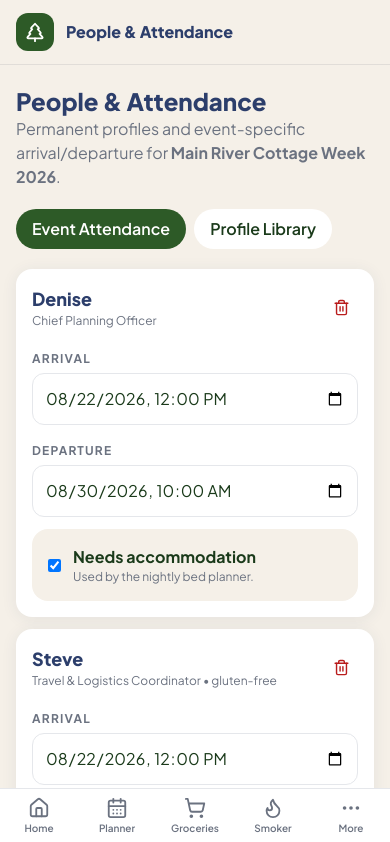
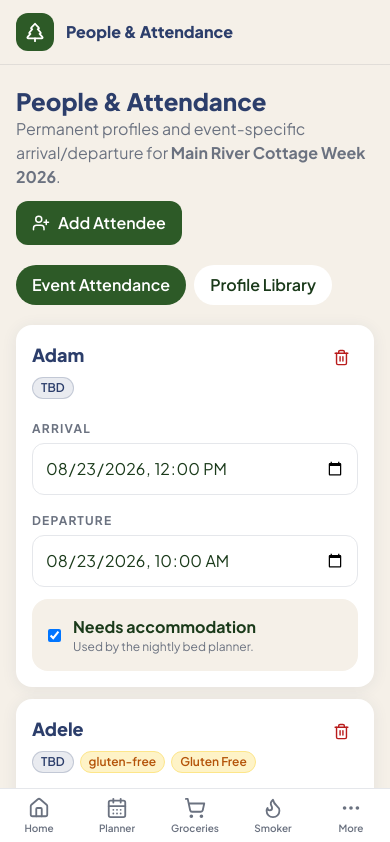
Before and after one commit to deniseblinn-star/main-river-cottage-guide, a React (Vite) app: page /people in a window 390 px wide. Shown: the top 842 px of the page. Built offline with nearby package versions, Linux system fonts and the light colour scheme.

Commit message:
Add people roles and dietary profiles

```diff
--- a/src/context/EventContext.jsx
+++ b/src/context/EventContext.jsx
@@ -5,10 +5,71 @@ import { accommodationSeed } from '../utils/accommodations'
 import { activityTemplateSeed, ensureActivityTemplates, ensureEventActivities } from '../utils/activities'
 
 const STORAGE_KEY='main-river-v3-event-engine'
+
+const DEFAULT_ROLES=[
+  'Chief Planning Officer',
+  'Event Coordinator',
+  'Travel Coordinator',
+  'Activities Coordinator',
+  'Pitmaster',
+  'Sous Chef',
+  'Breakfast Captain',
+  'Grill Master',
+  'Seafood Captain',
+  'Dessert Coordinator',
+  'Costco Captain',
+  'Grocery Runner',
+  'Ice Runner',
+  'Beverage Manager',
+  'DJ',
+  'Campfire Host',
+  'Games Coordinator',
+  'Photographer',
+  'Dock Captain',
+  'Boat Captain',
+  'Safety Lead',
+  'Cleanup Crew',
+  'Recycling Captain',
+  'Fun Aunt',
+  'Kids Activities',
+  'Swim Watch'
+]
+
+const PROFILE_DIETARY_SEED={
+  adele:['Gluten Free'],
+  alex:['Gluten Free'],
+  kevin:['Lactose']
+}
+
+function normalizeProfile(profile){
+  const legacyRoles=Array.isArray(profile.roles)
+    ? profile.roles
+    : profile.role
+      ? [profile.role]
+      : []
+  const seededDietary=PROFILE_DIETARY_SEED[profile.id]||[]
+  const dietary=[...new Set([...(Array.isArray(profile.dietary)?profile.dietary:[]),...seededDietary])]
+  return {
+    ...profile,
+    roles:[...new Set(legacyRoles.filter(Boolean))],
+    role:legacyRoles[0]||'',
+    dietary,
+    favouriteLunch:profile.favouriteLunch||'',
+    favouriteDinner:profile.favouriteDinner||'',
+    notes:profile.notes||''
+  }
+}
 const dateTime=(date,time='12:00')=>`${date}T${time}`
 
-const profilesSeed=guestData.guests.map(guest=>({
-  id:guest.id,name:guest.name,role:guest.role||'',dietary:Array.isArray(guest.dietary)?guest.dietary:[],favouriteLunch:'',favouriteDinner:'',notes:guest.notes||''
+const profilesSeed=guestData.guests.map(guest=>normalizeProfile({
+  id:guest.id,
+  name:guest.name,
+  role:guest.role||'',
+  roles:guest.role?[guest.role]:[],
+  dietary:Array.isArray(guest.dietary)?guest.dietary:[],
+  favouriteLunch:'',
+  favouriteDinner:'',
+  notes:guest.notes||''
 }))
 
 const mainRiverAttendance=guestData.guests.map(guest=>({
@@ -22,18 +83,21 @@ const mainRiverEvent={id:'main-river-2026',name:'Main River Cottage Week 2026',l
 mainRiverEvent.mealSlots=ensureMealSlots(mainRiverEvent)
 mainRiverEvent.activityInstances=ensureEventActivities(mainRiverEvent)
 
-const seed={activeEventId:'main-river-2026',profiles:profilesSeed,accommodations:accommodationSeed,activityTemplates:activityTemplateSeed,events:[mainRiverEvent]}
+const seed={activeEventId:'main-river-2026',profiles:profilesSeed,roleLibrary:DEFAULT_ROLES,accommodations:accommodationSeed,activityTemplates:activityTemplateSeed,events:[mainRiverEvent]}
 
 function normalizeState(candidate){
   const base=candidate&&Array.isArray(candidate.events)&&Array.isArray(candidate.profiles)?candidate:seed
   const accommodations=Array.isArray(base.accommodations)&&base.accommodations.length?base.accommodations:accommodationSeed
   const activityTemplates=ensureActivityTemplates(base.activityTemplates)
+  const profiles=(base.profiles||[]).map(normalizeProfile)
+  const profileRoles=profiles.flatMap(profile=>profile.roles||[])
+  const roleLibrary=[...new Set([...(Array.isArray(base.roleLibrary)?base.roleLibrary:[]),...DEFAULT_ROLES,...profileRoles])].filter(Boolean)
   const events=base.events.map(event=>{
     const isMainRiver=event.id==='main-river-2026'
     return {...event,attendance:Array.isArray(event.attendance)?event.attendance:[],mealSlots:ensureMealSlots(event),activeAccommodationIds:Array.isArray(event.activeAccommodationIds)?event.activeAccommodationIds:(isMainRiver?['denise-cottage','danielle-cottage','catherine-cottage']:['denise-cottage','danielle-cottage']),defaultBedAssignments:event.defaultBedAssignments||(isMainRiver?{denise:'denise-master-queen',steve:'denise-master-queen',danielle:'danielle-master-queen',kevin:'danielle-master-queen'}:{}),nightlyBedOverrides:event.nightlyBedOverrides||{},activityInstances:ensureEventActivities(event)}
   })
   const activeEventId=events.some(event=>event.id===base.activeEventId)?base.activeEventId:events[0]?.id
-  return {...base,accommodations,activityTemplates,events,activeEventId}
+  return {...base,profiles,roleLibrary,accommodations,activityTemplates,events,activeEventId}
 }
 
 function loadState(){
@@ -69,8 +133,23 @@ export function EventProvider({children}){
       const events=state.events.filter(event=>event.id!==id)
       persist({...state,events,activeEventId:state.activeEventId===id?events[0].id:state.activeEventId});return true
     },
-    addProfile:profile=>{const id=`profile-${Date.now()}`;persist({...state,profiles:[...state.profiles,{id,dietary:[],favouriteLunch:'',favouriteDinner:'',notes:'',role:'',...profile}]});return id},
-    updateProfile:(id,patch)=>persist({...state,profiles:state.profiles.map(profile=>profile.id===id?{...profile,...patch}:profile)}),
+    addProfile:profile=>{
+      const id=`profile-${Date.now()}`
+      const normalized=normalizeProfile({id,dietary:[],roles:[],favouriteLunch:'',favouriteDinner:'',notes:'',...profile})
+      persist({...state,profiles:[...state.profiles,normalized]})
+      return id
+    },
+    updateProfile:(id,patch)=>persist({...state,profiles:state.profiles.map(profile=>{
+      if(profile.id!==id)return profile
+      const updated={...profile,...patch}
+      if(Array.isArray(patch.roles))updated.role=patch.roles[0]||''
+      return normalizeProfile(updated)
+    })}),
+    addRole:role=>{
+      const clean=role.trim()
+      if(!clean)return
+      persist({...state,roleLibrary:[...new Set([...(state.roleLibrary||[]),clean])]})
+    },
     addAttendee:profileId=>{
       if(!activeEvent||activeEvent.attendance.some(row=>row.profileId===profileId))return
       replaceActiveEvent({...activeEvent,attendance:[...activeEvent.attendance,{profileId,arrival:`${activeEvent.startDate}T12:00`,departure:`${activeEvent.endDate}T10:00`,needsAccommodation:true,notes:''}]})
--- a/src/pages/PeopleAttendance.jsx
+++ b/src/pages/PeopleAttendance.jsx
@@ -1,58 +1,224 @@
-import { useState } from 'react'
-import { Pencil, Plus, Trash2, UserPlus, X } from 'lucide-react'
+import { useMemo, useState } from 'react'
+import { Check, ChevronDown, Pencil, Plus, Trash2, UserPlus, X } from 'lucide-react'
 import { useEvent } from '../context/EventContext'
 
 const toInput=value=>value?.slice(0,16)||''
+const DIETARY_OPTIONS=[
+  'Gluten Free',
+  'Lactose',
+  'Eggs',
+  'White Bread',
+  'Celiac',
+  'Dairy Allergy',
+  'Nut Allergy',
+  'Shellfish Allergy',
+  'Vegetarian',
+  'Vegan',
+  'No Pork',
+  'No Alcohol'
+]
+
+const emptyProfile={
+  name:'',
+  roles:[],
+  dietary:[],
+  favouriteLunch:'',
+  favouriteDinner:'',
+  notes:''
+}
+
+function TagButton({selected,onClick,children}){
+  return <button type="button" onClick={onClick} className={`rounded-full px-3 py-2 text-sm font-semibold border ${selected?'bg-forest text-white border-forest':'bg-white border-stone/20 text-stone'}`}>
+    {children}
+  </button>
+}
 
 export default function PeopleAttendance(){
-  const {profiles,activeEvent,addProfile,updateProfile,addAttendee,removeAttendee,updateAttendance}=useEvent()
+  const {
+    profiles,activeEvent,roleLibrary,
+    addProfile,updateProfile,addRole,
+    addAttendee,removeAttendee,updateAttendance
+  }=useEvent()
+
   const [tab,setTab]=useState('attendance')
-  const [showAdd,setShowAdd]=useState(false)
-  const [profileForm,setProfileForm]=useState({name:'',role:'',favouriteLunch:'',favouriteDinner:'',notes:''})
+  const [showAddProfile,setShowAddProfile]=useState(false)
+  const [showAddAttendee,setShowAddAttendee]=useState(false)
+  const [showRoleCreator,setShowRoleCreator]=useState(false)
+  const [newRole,setNewRole]=useState('')
+  const [profileForm,setProfileForm]=useState(emptyProfile)
   const [editing,setEditing]=useState(null)
+
   const attendees=new Map((activeEvent?.attendance||[]).map(row=>[row.profileId,row]))
   const available=profiles.filter(profile=>!attendees.has(profile.id))
+  const sortedAttendance=useMemo(
+    ()=>[...(activeEvent?.attendance||[])].sort((a,b)=>{
+      const aName=profiles.find(profile=>profile.id===a.profileId)?.name||''
+      const bName=profiles.find(profile=>profile.id===b.profileId)?.name||''
+      return aName.localeCompare(bName)
+    }),
+    [activeEvent,profiles]
+  )
+
+  const toggleProfileValue=(profileId,field,value)=>{
+    const profile=profiles.find(item=>item.id===profileId)
+    const current=Array.isArray(profile?.[field])?profile[field]:[]
+    const next=current.includes(value)?current.filter(item=>item!==value):[...current,value]
+    updateProfile(profileId,{[field]:next})
+  }
+
+  const toggleFormValue=(field,value)=>{
+    const current=profileForm[field]||[]
+    setProfileForm({...profileForm,[field]:current.includes(value)?current.filter(item=>item!==value):[...current,value]})
+  }
 
   const createProfile=()=>{
     if(!profileForm.name.trim())return
     addProfile({...profileForm,name:profileForm.name.trim()})
-    setProfileForm({name:'',role:'',favouriteLunch:'',favouriteDinner:'',notes:''});setShowAdd(false)
+    setProfileForm(emptyProfile)
+    setShowAddProfile(false)
+  }
+
+  const createRole=()=>{
+    const clean=newRole.trim()
+    if(!clean)return
+    addRole(clean)
+    setNewRole('')
+    setShowRoleCreator(false)
   }
 
   return <div className="space-y-5">
-    <div><h1 className="page-title">People & Attendance</h1><p className="text-stone">Permanent profiles and event-specific arrival/departure for <b>{activeEvent?.name}</b>.</p></div>
-    <div className="flex gap-2"><button onClick={()=>setTab('attendance')} className={`px-4 py-2 rounded-full font-semibold ${tab==='attendance'?'bg-forest text-white':'bg-white'}`}>Event Attendance</button><button onClick={()=>setTab('profiles')} className={`px-4 py-2 rounded-full font-semibold ${tab==='profiles'?'bg-forest text-white':'bg-white'}`}>Profile Library</button></div>
+    <div className="flex flex-wrap justify-between gap-3 items-start">
+      <div>
+        <h1 className="page-title">People & Attendance</h1>
+        <p className="text-stone">Permanent profiles and event-specific arrival/departure for <b>{activeEvent?.name}</b>.</p>
+      </div>
+      {tab==='attendance'
+        ?<button onClick={()=>setShowAddAttendee(true)} className="btn-primary flex items-center gap-2"><UserPlus size={18}/>Add Attendee</button>
+        :<button onClick={()=>setShowAddProfile(true)} className="btn-primary flex items-center gap-2"><Plus size={18}/>Add Profile</button>}
+    </div>
 
-    {tab==='attendance'?<>
-      {available.length>0&&<section className="card"><h2 className="font-extrabold text-navy">Add people to this event</h2><div className="flex flex-wrap gap-2 mt-3">{available.map(profile=><button key={profile.id} onClick={()=>addAttendee(profile.id)} className="px-3 py-2 rounded-full bg-cream font-semibold flex items-center gap-2"><UserPlus size={15}/>{profile.name}</button>)}</div></section>}
-      <div className="space-y-3">{activeEvent?.attendance.map(row=>{
+    <div className="flex gap-2 overflow-x-auto">
+      <button onClick={()=>setTab('attendance')} className={`px-4 py-2 rounded-full font-semibold whitespace-nowrap ${tab==='attendance'?'bg-forest text-white':'bg-white'}`}>Event Attendance</button>
+      <button onClick={()=>setTab('profiles')} className={`px-4 py-2 rounded-full font-semibold whitespace-nowrap ${tab==='profiles'?'bg-forest text-white':'bg-white'}`}>Profile Library</button>
+    </div>
+
+    {tab==='attendance'?<div className="space-y-3">
+      {sortedAttendance.map(row=>{
         const profile=profiles.find(item=>item.id===row.profileId)
         if(!profile)return null
         return <section key={row.profileId} className="card">
-          <div className="flex justify-between gap-3"><div><h2 className="font-extrabold text-navy text-lg">{profile.name}</h2><p className="text-xs text-stone">{profile.role||'No role'}{profile.dietary?.length?` • ${profile.dietary.join(', ')}`:''}</p></div><button onClick={()=>removeAttendee(row.profileId)} className="p-2 text-red-700" title="Remove from this event"><Trash2 size={17}/></button></div>
+          <div className="flex justify-between gap-3 items-start">
+            <div>
+              <h2 className="font-extrabold text-navy text-lg">{profile.name}</h2>
+              <div className="flex flex-wrap gap-1.5 mt-2">
+                {(profile.roles||[]).map(role=><span key={role} className="badge-navy">{role}</span>)}
+                {(profile.dietary||[]).map(item=><span key={item} className="badge-gf">{item}</span>)}
+                {!profile.roles?.length&&!profile.dietary?.length&&<span className="text-xs text-stone">No roles or dietary notes yet.</span>}
+              </div>
+            </div>
+            <button onClick={()=>removeAttendee(row.profileId)} className="p-2 text-red-700" title="Remove from this event"><Trash2 size={17}/></button>
+          </div>
+
           <div className="grid sm:grid-cols-2 lg:grid-cols-4 gap-3 mt-4">
             <label><span className="section-title">Arrival</span><input type="datetime-local" value={toInput(row.arrival)} onChange={e=>updateAttendance(row.profileId,{arrival:e.target.value})} className="w-full mt-1 p-3 border rounded-xl bg-white"/></label>
             <label><span className="section-title">Departure</span><input type="datetime-local" value={toInput(row.departure)} onChange={e=>updateAttendance(row.profileId,{departure:e.target.value})} className="w-full mt-1 p-3 border rounded-xl bg-white"/></label>
-            <label className="sm:col-span-2 bg-cream rounded-2xl p-4 flex gap-3 items-center"><input type="checkbox" checked={row.needsAccommodation} onChange={e=>updateAttendance(row.profileId,{needsAccommodation:e.target.checked})}/><span><b>Needs accommodation</b><p className="text-xs text-stone">Used by the nightly bed planner.</p></span></label>
+            <label className="sm:col-span-2 bg-cream rounded-2xl p-4 flex gap-3 items-center">
+              <input type="checkbox" checked={row.needsAccommodation} onChange={e=>updateAttendance(row.profileId,{needsAccommodation:e.target.checked})}/>
+              <span><b>Needs accommodation</b><p className="text-xs text-stone">Used by the nightly bed planner.</p></span>
+            </label>
           </div>
         </section>
-      })}</div>
-    </>:<>
-      <div className="flex justify-end"><button onClick={()=>setShowAdd(true)} className="btn-primary flex items-center gap-2"><Plus size={18}/>Add Profile</button></div>
-      <div className="grid md:grid-cols-2 gap-3">{profiles.map(profile=>{
+      })}
+      {!sortedAttendance.length&&<div className="card text-center text-stone">No attendees yet. Use Add Attendee to select from the Profile Library.</div>}
+    </div>:<div className="grid md:grid-cols-2 gap-3">
+      {profiles.map(profile=>{
         const isEditing=editing===profile.id
         return <section key={profile.id} className="card">
-          {isEditing?<div className="space-y-2">
+          {isEditing?<div className="space-y-5">
             <input value={profile.name} onChange={e=>updateProfile(profile.id,{name:e.target.value})} className="w-full p-3 border rounded-xl font-bold"/>
-            <input value={profile.role||''} onChange={e=>updateProfile(profile.id,{role:e.target.value})} className="w-full p-3 border rounded-xl" placeholder="Role"/>
-            <div className="grid grid-cols-2 gap-2"><input value={profile.favouriteLunch||''} onChange={e=>updateProfile(profile.id,{favouriteLunch:e.target.value})} className="p-3 border rounded-xl" placeholder="Favourite lunch"/><input value={profile.favouriteDinner||''} onChange={e=>updateProfile(profile.id,{favouriteDinner:e.target.value})} className="p-3 border rounded-xl" placeholder="Favourite dinner"/></div>
-            <textarea value={profile.notes||''} onChange={e=>updateProfile(profile.id,{notes:e.target.value})} className="w-full p-3 border rounded-xl" placeholder="Notes"/>
+
+            <div>
+              <div className="flex flex-wrap justify-between gap-2 items-center">
+                <span className="section-title">Roles</span>
+                <button onClick={()=>setShowRoleCreator(true)} className="text-sm text-forest font-semibold flex items-center gap-1"><Plus size={15}/>Add New Role</button>
+              </div>
+              <div className="flex flex-wrap gap-2 mt-2">
+                {(roleLibrary||[]).map(role=><TagButton key={role} selected={(profile.roles||[]).includes(role)} onClick={()=>toggleProfileValue(profile.id,'roles',role)}>{role}</TagButton>)}
+              </div>
+            </div>
+
+            <div>
+              <span className="section-title">Dietary, allergies & food notes</span>
+              <div className="flex flex-wrap gap-2 mt-2">
+                {DIETARY_OPTIONS.map(item=><TagButton key={item} selected={(profile.dietary||[]).includes(item)} onClick={()=>toggleProfileValue(profile.id,'dietary',item)}>{item}</TagButton>)}
+              </div>
+            </div>
+
+            <div className="grid grid-cols-2 gap-2">
+              <input value={profile.favouriteLunch||''} onChange={e=>updateProfile(profile.id,{favouriteLunch:e.target.value})} className="p-3 border rounded-xl" placeholder="Favourite lunch"/>
+              <input value={profile.favouriteDinner||''} onChange={e=>updateProfile(profile.id,{favouriteDinner:e.target.value})} className="p-3 border rounded-xl" placeholder="Favourite dinner"/>
+            </div>
+            <textarea value={profile.notes||''} onChange={e=>updateProfile(profile.id,{notes:e.target.value})} className="w-full p-3 border rounded-xl" placeholder="Personal notes"/>
             <button onClick={()=>setEditing(null)} className="btn-primary">Done</button>
-          </div>:<div className="flex gap-3"><div className="w-12 h-12 rounded-full bg-navy/10 text-navy font-bold grid place-items-center">{profile.name.split(' ').map(x=>x[0]).slice(0,2).join('')}</div><div className="flex-1"><h2 className="font-extrabold text-navy">{profile.name}</h2><p className="text-xs text-stone">{profile.role||'No role'}</p>{profile.favouriteLunch&&<p className="text-sm mt-2"><b>Favourite lunch:</b> {profile.favouriteLunch}</p>}{profile.favouriteDinner&&<p className="text-sm"><b>Favourite dinner:</b> {profile.favouriteDinner}</p>}</div><button onClick={()=>setEditing(profile.id)} className="p-2"><Pencil size={17}/></button></div>}
+          </div>:<div className="flex gap-3 items-start">
+            <div className="w-12 h-12 rounded-full bg-navy/10 text-navy font-bold grid place-items-center shrink-0">{profile.name.split(' ').map(x=>x[0]).slice(0,2).join('')}</div>
+            <div className="flex-1 min-w-0">
+              <h2 className="font-extrabold text-navy">{profile.name}</h2>
+              <div className="flex flex-wrap gap-1.5 mt-2">
+                {(profile.roles||[]).map(role=><span key={role} className="badge-navy">{role}</span>)}
+                {(profile.dietary||[]).map(item=><span key={item} className="badge-gf">{item}</span>)}
+              </div>
+              {profile.favouriteLunch&&<p className="text-sm mt-3"><b>Favourite lunch:</b> {profile.favouriteLunch}</p>}
+              {profile.favouriteDinner&&<p className="text-sm"><b>Favourite dinner:</b> {profile.favouriteDinner}</p>}
+              {profile.notes&&<p className="text-sm text-stone mt-2">{profile.notes}</p>}
+            </div>
+            <button onClick={()=>setEditing(profile.id)} className="p-2"><Pencil size={17}/></button>
+          </div>}
         </section>
-      })}</div>
-    </>}
+      })}
+    </div>}
 
-    {showAdd&&<div className="fixed inset-0 z-[90] bg-black/40 flex items-end sm:items-center justify-center p-4" onClick={()=>setShowAdd(false)}><div className="bg-cream rounded-3xl p-5 w-full max-w-lg" onClick={e=>e.stopPropagation()}><div className="flex justify-between"><h2 className="text-xl font-extrabold text-navy">Add Profile</h2><button onClick={()=>setShowAdd(false)}><X/></button></div><div className="space-y-3 mt-4"><input value={profileForm.name} onChange={e=>setProfileForm({...profileForm,name:e.target.value})} className="w-full p-3 border rounded-xl" placeholder="Name"/><input value={profileForm.role} onChange={e=>setProfileForm({...profileForm,role:e.target.value})} className="w-full p-3 border rounded-xl" placeholder="Role"/><div className="grid grid-cols-2 gap-2"><input value={profileForm.favouriteLunch} onChange={e=>setProfileForm({...profileForm,favouriteLunch:e.target.value})} className="p-3 border rounded-xl" placeholder="Favourite lunch"/><input value={profileForm.favouriteDinner} onChange={e=>setProfileForm({...profileForm,favouriteDinner:e.target.value})} className="p-3 border rounded-xl" placeholder="Favourite dinner"/></div><textarea value={profileForm.notes} onChange={e=>setProfileForm({...profileForm,notes:e.target.value})} className="w-full p-3 border rounded-xl" placeholder="Notes"/></div><button onClick={createProfile} className="btn-primary w-full mt-4">Create Profile</button></div></div>}
+    {showAddAttendee&&<div className="fixed inset-0 z-[90] bg-black/40 flex items-end sm:items-center justify-center p-4" onClick={()=>setShowAddAttendee(false)}>
+      <div className="bg-cream rounded-3xl p-5 w-full max-w-lg max-h-[85vh] overflow-auto" onClick={e=>e.stopPropagation()}>
+        <div className="flex justify-between items-start"><div><h2 className="text-xl font-extrabold text-navy">Add Attendee</h2><p className="text-sm text-stone">Select a permanent Profile to add to {activeEvent?.name}.</p></div><button onClick={()=>setShowAddAttendee(false)}><X/></button></div>
+        <div className="space-y-2 mt-5">
+          {available.map(profile=><button key={profile.id} onClick={()=>{addAttendee(profile.id);setShowAddAttendee(false)}} className="w-full bg-white border rounded-2xl p-4 text-left flex justify-between gap-3 items-center">
+            <div><b className="text-navy">{profile.name}</b><p className="text-xs text-stone mt-1">{(profile.roles||[]).join(' • ')||'No role selected'}</p></div><UserPlus className="text-forest"/>
+          </button>)}
+          {!available.length&&<div className="bg-white rounded-2xl p-5 text-center text-stone">Every Profile is already attending this event.</div>}
+        </div>
+      </div>
+    </div>}
+
+    {showAddProfile&&<div className="fixed inset-0 z-[90] bg-black/40 flex items-end sm:items-center justify-center p-4" onClick={()=>setShowAddProfile(false)}>
+      <div className="bg-cream rounded-3xl p-5 w-full max-w-2xl max-h-[92vh] overflow-auto" onClick={e=>e.stopPropagation()}>
+        <div className="flex justify-between"><div><h2 className="text-xl font-extrabold text-navy">Add Profile</h2><p className="text-sm text-stone">Profiles are permanent and can be reused across Overall Events.</p></div><button onClick={()=>setShowAddProfile(false)}><X/></button></div>
+        <div className="space-y-5 mt-5">
+          <input value={profileForm.name} onChange={e=>setProfileForm({...profileForm,name:e.target.value})} className="w-full p-3 border rounded-xl" placeholder="Name"/>
+          <div>
+            <div className="flex flex-wrap justify-between gap-2"><span className="section-title">Roles</span><button onClick={()=>setShowRoleCreator(true)} className="text-sm text-forest font-semibold flex items-center gap-1"><Plus size={15}/>Add New Role</button></div>
+            <div className="flex flex-wrap gap-2 mt-2">{(roleLibrary||[]).map(role=><TagButton key={role} selected={profileForm.roles.includes(role)} onClick={()=>toggleFormValue('roles',role)}>{role}</TagButton>)}</div>
+          </div>
+          <div>
+            <span className="section-title">Dietary, allergies & food notes</span>
+            <div className="flex flex-wrap gap-2 mt-2">{DIETARY_OPTIONS.map(item=><TagButton key={item} selected={profileForm.dietary.includes(item)} onClick={()=>toggleFormValue('dietary',item)}>{item}</TagButton>)}</div>
+          </div>
+          <div className="grid grid-cols-2 gap-2">
+            <input value={profileForm.favouriteLunch} onChange={e=>setProfileForm({...profileForm,favouriteLunch:e.target.value})} className="p-3 border rounded-xl" placeholder="Favourite lunch"/>
+            <input value={profileForm.favouriteDinner} onChange={e=>setProfileForm({...profileForm,favouriteDinner:e.target.value})} className="p-3 border rounded-xl" placeholder="Favourite dinner"/>
+          </div>
+          <textarea value={profileForm.notes} onChange={e=>setProfileForm({...profileForm,notes:e.target.value})} className="w-full p-3 border rounded-xl" placeholder="Personal notes"/>
+        </div>
+        <button onClick={createProfile} disabled={!profileForm.name.trim()} className="btn-primary w-full mt-5 disabled:opacity-40">Create Profile</button>
+      </div>
+    </div>}
+
+    {showRoleCreator&&<div className="fixed inset-0 z-[100] bg-black/40 flex items-end sm:items-center justify-center p-4" onClick={()=>setShowRoleCreator(false)}>
+      <div className="bg-cream rounded-3xl p-5 w-full max-w-md" onClick={e=>e.stopPropagation()}>
+        <div className="flex justify-between"><div><h2 className="text-xl font-extrabold text-navy">Add New Role</h2><p className="text-sm text-stone">The role becomes available to every Profile.</p></div><button onClick={()=>setShowRoleCreator(false)}><X/></button></div>
+        <input autoFocus value={newRole} onChange={e=>setNewRole(e.target.value)} onKeyDown={e=>{if(e.key==='Enter')createRole()}} className="w-full mt-5 p-3 border rounded-xl" placeholder="Example: Fireworks Captain"/>
+        <button onClick={createRole} disabled={!newRole.trim()} className="btn-primary w-full mt-4 disabled:opacity-40">Add Role</button>
+      </div>
+    </div>}
   </div>
 }
```
Also changed, not shown: README.txt, 1 other file (tests, documents, lock files or other folders).
